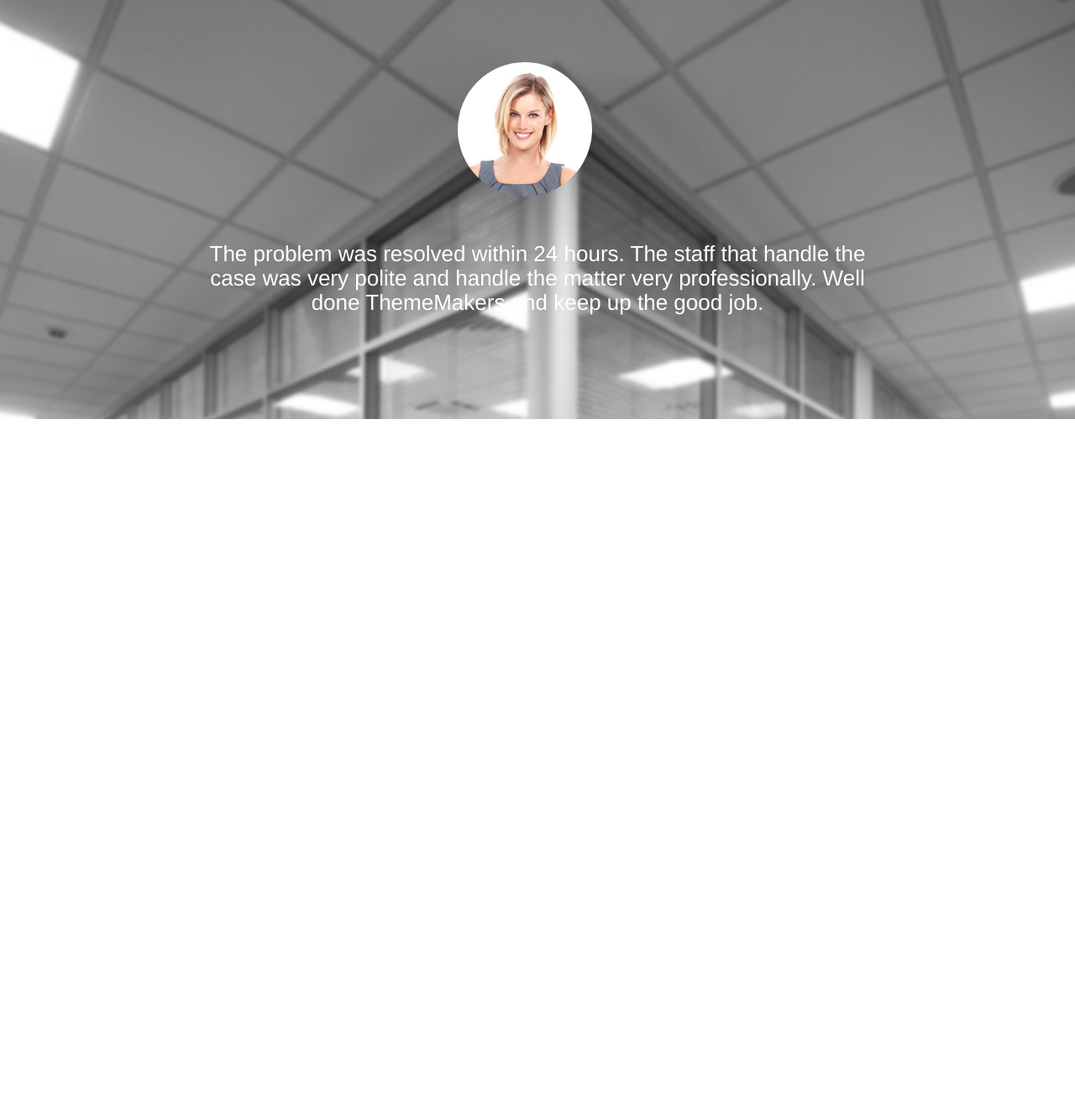
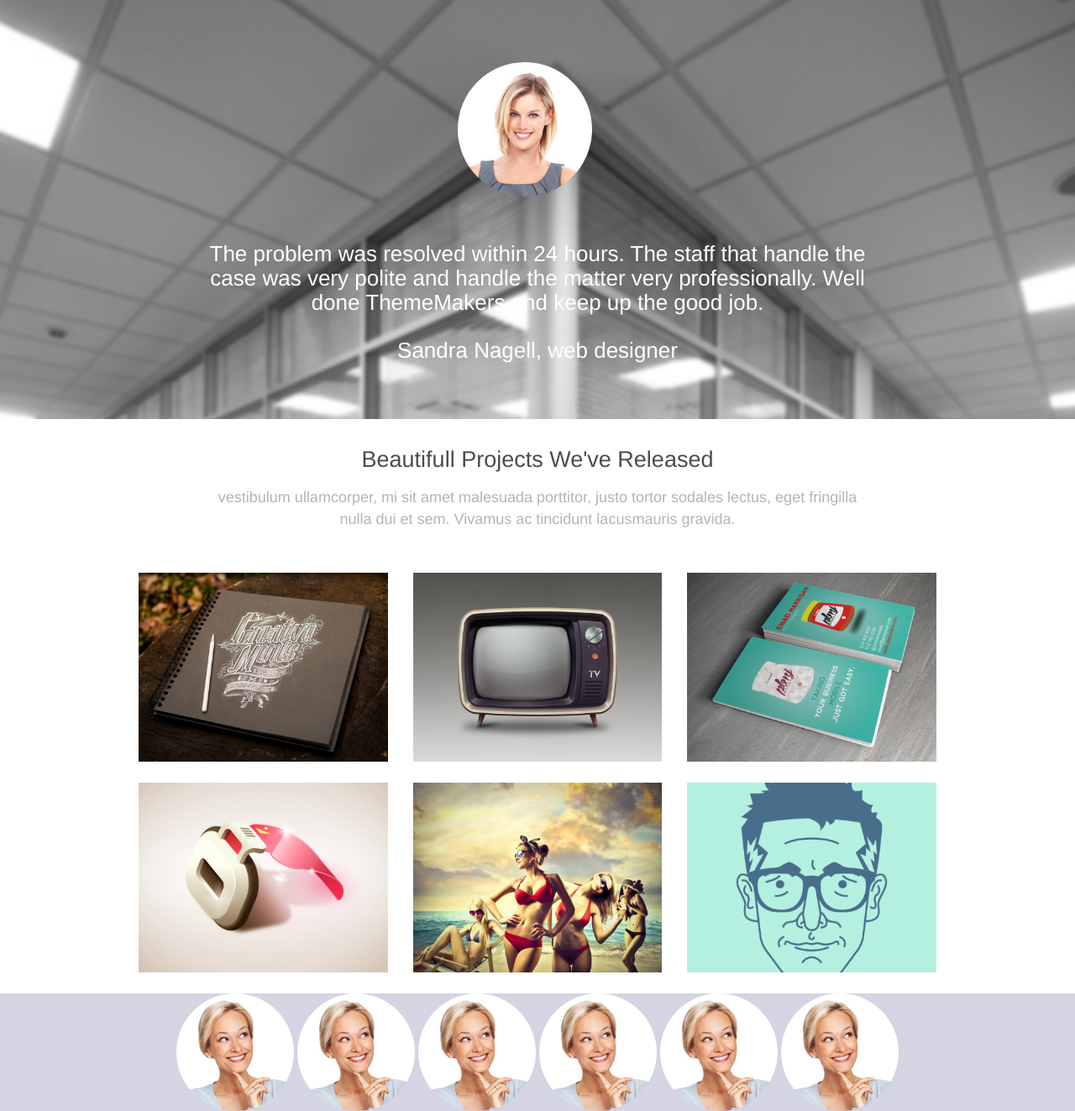
Before and after one commit to AnilKumaNilla/bootstrap, a PHP site: page / in a window 1280 px wide. Shown: the part 1619-2942 px from the top of the page at 84% size. Before the commit the page ends 2118 px from the top, so only its background shows below. Run offline with PHP 8.4, Linux system fonts and the light colour scheme.

Commit message:
today 31/3/017

```diff
--- a/index.php
+++ b/index.php
@@ -107,12 +107,54 @@
       <div class="col-xs-12 col-sm-12 col-md-12 col-lg-12">
          <img src="image/eva.jpg" class="img-rounded">
       <div class="col-xs-12 col-sm-12 col-md-12 col-lg-12 div5">
-         <h3 align="center">The problem was resolved within 24 hours. The staff that handle the case was very polite and handle the matter very professionally. Well done ThemeMakers and keep up the good job.</h3>
+         <h3 align="center">The problem was resolved within 24 hours. The staff that handle the case was very polite and handle the matter very professionally. Well done ThemeMakers and keep up the good job.<br><br>Sandra Nagell, web designer</h3>
 
       </div>
       </div>
     </div>
   </div>
+</div>
+<div class="row div6">
+  <div class="col-xs-12 col-sm-12 col-md-12 col-lg-12 div7"><h2>Beautifull Projects We've Released</h2>
+    <p>vestibulum ullamcorper, mi sit amet malesuada porttitor, justo tortor sodales lectus, eget fringilla <br>nulla dui et sem. Vivamus ac tincidunt lacusmauris gravida.</p>
+  </div>
+</div>
+<div class="row div8">
+  <div class="col-xs-12 col-sm-12 col-md-12 col-lg-4">
+    <img src="image/book.jpg" class="img-responsive">
+  </div>
+  <div class="col-xs-12 col-sm-12 col-md-12 col-lg-4">
+   <img src="image/television.png" class="img-responsive">
+  </div>
+  <div class="col-xs-12 col-sm-12 col-md-12 col-lg-4">
+   <img src="image/book2.png" class="img-responsive">
+  </div>
+ </div>
+<div class="row div9">
+  <div class="col-xs-12 col-sm-12 col-md-12 col-lg-4">
+   <img src="image/watch.png" class="img-responsive">
+  </div>
+  <div class="col-xs-12 col-sm-12 col-md-12 col-lg-4">
+   <img src="image/bikni.jpg" class="img-responsive">
+  </div>
+  <div class="col-xs-12 col-sm-12 col-md-12 col-lg-4">
+   <img src="image/man.png" class="img-responsive">
+  </div>
+</div>
+<div class="row">
+   <div class="col-xs-12 col-sm-12 col-md-1 col-lg-1">
+   </div>
+   <div class="col-xs-12 col-sm-12 col-md-10 col-lg-10 " id='div12'>
+    <img src="image/alice.jpg" class="img-roundedd abc">
+     <img src="image/alice.jpg" class="img-roundedd abc">
+     <img src="image/alice.jpg" class="img-roundedd abc">
+     <img src="image/alice.jpg" class="img-roundedd abc">
+     <img src="image/alice.jpg" class="img-roundedd abc">
+     <img src="image/alice.jpg" class="img-roundedd abc">
+
+   </div>
+   <div class="col-xs-12 col-sm-12 col-md-1 col-lg-1">
+   </div>
 </div>
 
 </div>
--- a/style.css
+++ b/style.css
@@ -150,13 +150,59 @@
     border-radius: 99px;
     margin: 0% 42%;
 }
+.img-roundedd {
+    border-radius: 99px;
+
+}
 .div5 h3 {
     font-size: 26px;
     color: white;
     padding: 3% 14%;
 }
 
+.div6
+{
+    background: white;
+    height: 0%;
+}
+.div7 h2 {
+    color: #4b4c4d;
+    font-size: 27px;
+    text-align: center;
+    margin-top: 34px;
+    margin-bottom: 18px;
+}
+.div7 p
+{
+    text-align: center;
+    margin-bottom: 50px;
+    font-size: 18px;
+    color: #b4b4b4;
+}
 
+.div8
+{
+    background: white;
+    height: 0%;
+    padding: 0% 12%;
+}
+
+.div9
+{
+    background: white;
+    height: 0%;
+    padding: 2% 12%;
+}
+
+.abc
+{
+    display: inline-block;
+}
+
+#div12
+{
+    text-align: center;
+}
 
 
 /*For lepTop___________________________________________________________________________________L____*/
@@ -180,6 +226,7 @@
     margin: 41px 0px;
     background: /*rgb(254, 217, 8);*/
 }
+
 
 }
 
```
Also changed, not shown: image/1.jpg (deleted), image/2.jpg (deleted), image/alice.jpg (renamed from image/alice-140x140.jpg), image/book.jpg (renamed from image/2-460x350.jpg), image/book2.png (renamed from image/13-460x350.png), image/television.png (renamed from image/20-460x350.png), image/watch.png (renamed from image/17-460x350.png).
